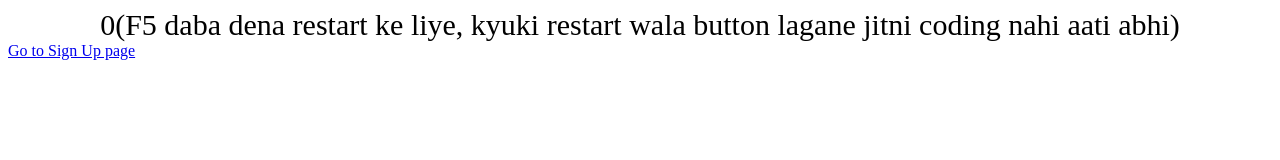
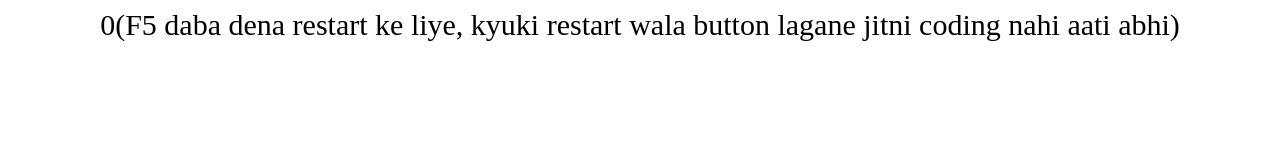
Before and after one commit to jayantattri/snake-fast, a plain HTML site: page index.html in a window 1280 px wide. Shown: the top 160 px of the page. Drawn offline with Linux system fonts and the light colour scheme; a web font is replaced by a local one.

Commit message:
Update and rename snake.html to index.html

```diff
--- a/snake.html
+++ b/index.html
@@ -12,7 +12,6 @@
     <div id="score">0(F5 daba dena restart ke liye, kyuki restart wala button lagane jitni coding nahi aati abhi)</div>
     <canvas id="gameCanvas" width="300" height="300"></canvas>
 
-    <a href="auth.html">Go to Sign Up page</a>
     <style>
       #gameCanvas {
         position: absolute;
```
